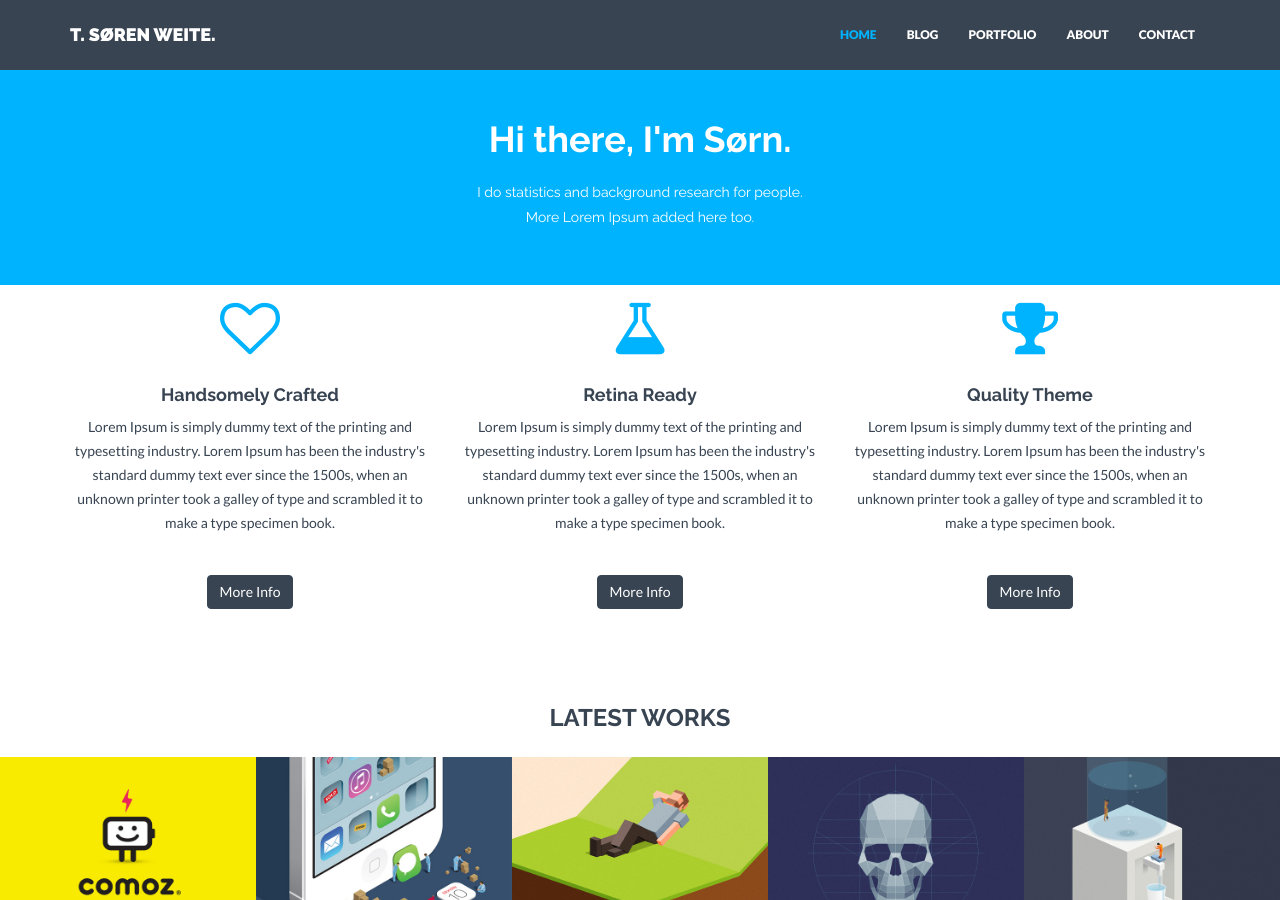
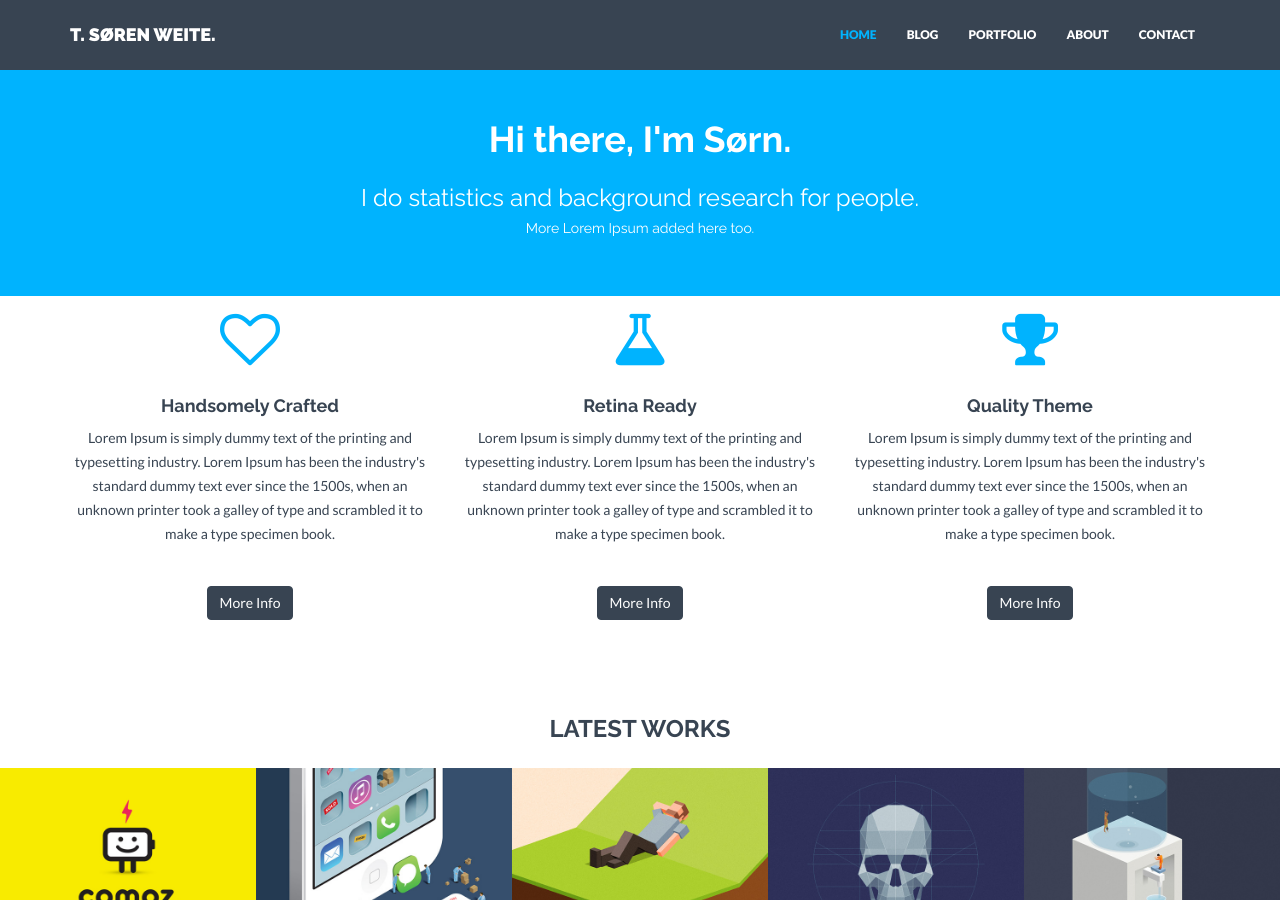
Before and after one commit to sorenweite/sorenweite.github.io, a Jekyll site: the page built from index.html, in a window 1280 px wide and 900 px high. Built offline with Jekyll 4.4.1, drawn with Linux system fonts in a browser that asks for light colours; nearby versions of some CDN libraries.

```diff
--- a/_includes/header.html
+++ b/_includes/header.html
@@ -4,7 +4,7 @@
             <div class="col-lg-8 col-lg-offset-2">
                 <h3></h3>
                 <h1>Hi there, I'm Sørn.</h1>
-                <h5>I do statistics and background research for people.</h5>
+                <h3>I do statistics and background research for people.</h3>
                 <h5>More Lorem Ipsum added here too.</h5>
             </div>
             <!--<div class="col-lg-8 col-lg-offset-2 himg">
```
